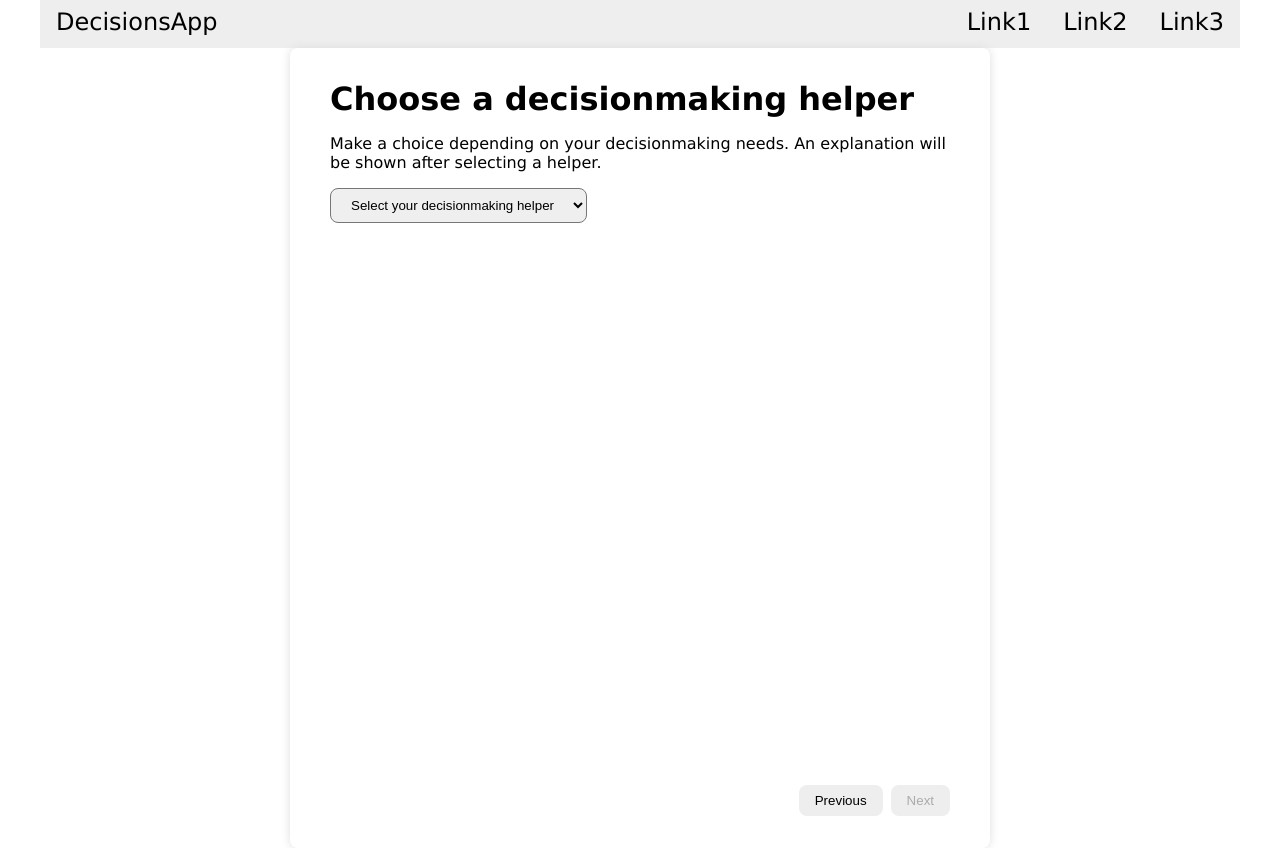
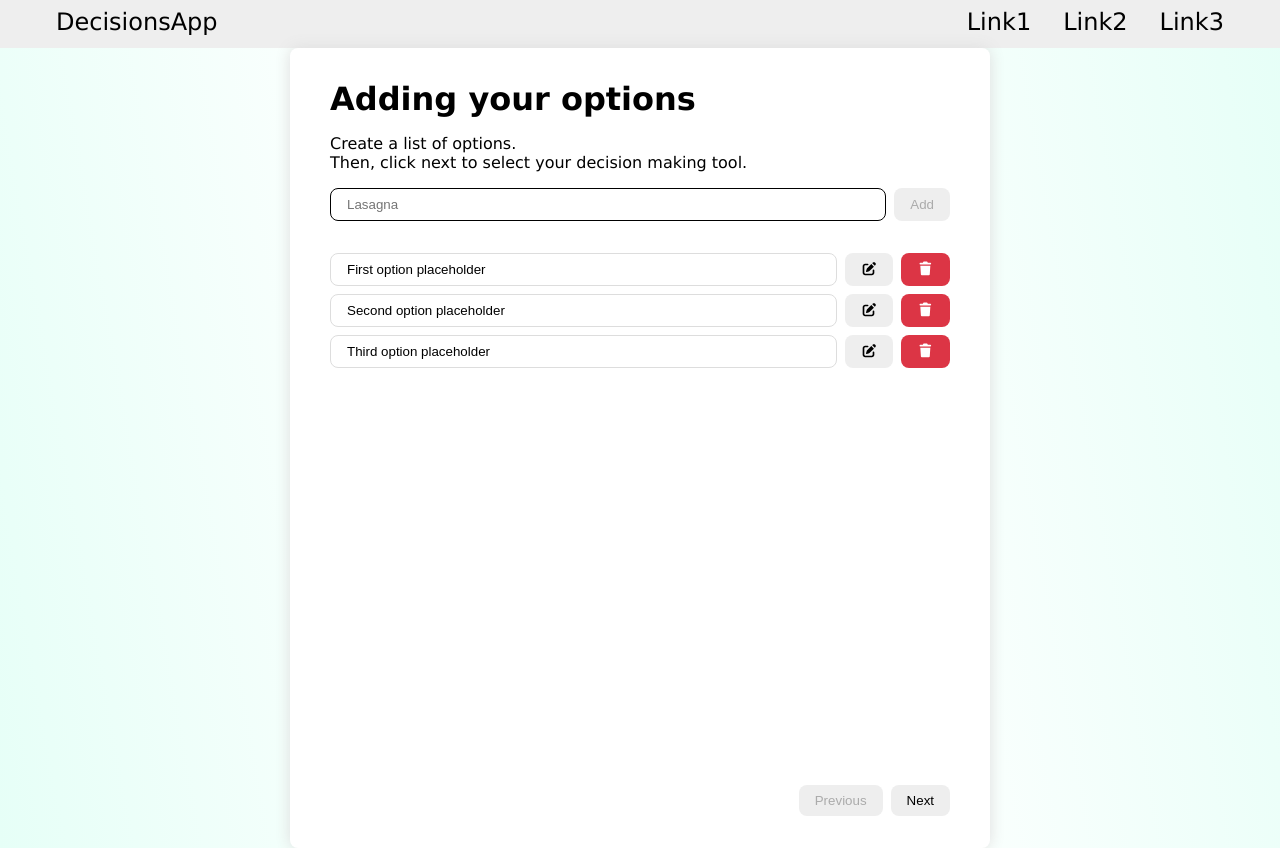
Before and after one commit to anthanhdoan/decisions-app, a React (Vite) app: page / in a window 1280 px wide. Built offline with nearby package versions, Linux system fonts and the light colour scheme.

Commit message:
Add FontAwesome icons to ListItem component and changed styling to ListItem buttons.

```diff
--- a/package.json
+++ b/package.json
@@ -10,6 +10,9 @@
     "preview": "vite preview"
   },
   "dependencies": {
+    "@fortawesome/fontawesome-svg-core": "^7.0.0",
+    "@fortawesome/free-solid-svg-icons": "^7.0.0",
+    "@fortawesome/react-fontawesome": "^0.2.3",
     "react": "^19.1.0",
     "react-dom": "^19.1.0"
   },
--- a/src/App.css
+++ b/src/App.css
@@ -1,7 +1,6 @@
 .app-container {
   width: 1200px;
   min-height: calc(100vh - 3rem);
-  background-color: #fff;
   display: flex;
   flex-direction: column;
   align-items: center;
--- a/src/components/ListItem.tsx
+++ b/src/components/ListItem.tsx
@@ -1,6 +1,13 @@
 import { useRef, useState } from "react";
 import "./ListItem.css";
 import type { IOption } from "../contexts/OptionsContext";
+import { FontAwesomeIcon } from "@fortawesome/react-fontawesome";
+import {
+  faTrash,
+  faPenToSquare,
+  faCancel,
+  faCheck,
+} from "@fortawesome/free-solid-svg-icons";
 
 interface IListItemProps {
   optionId: number;
@@ -67,13 +74,13 @@ export default function ListItem(props: IListItemProps) {
               type="submit"
               onClick={() => editOption()}
             >
-              Edit
+              <FontAwesomeIcon icon={faPenToSquare} />
             </button>
             <button
-              className="listitem-button"
+              className="listitem-button btn-danger"
               onClick={() => removeOption(props.optionId)}
             >
-              Remove
+              <FontAwesomeIcon icon={faTrash} />
             </button>
           </div>
         ) : (
@@ -84,10 +91,10 @@ export default function ListItem(props: IListItemProps) {
               onClick={() => saveEditedValue(props.optionId)}
               disabled={!editValue}
             >
-              Save
+              <FontAwesomeIcon icon={faCheck} />
             </button>
             <button className="listitem-button" onClick={() => cancelEdit()}>
-              Cancel
+              <FontAwesomeIcon icon={faCancel} />
             </button>
           </div>
         )}
--- a/src/components/MultiStep.css
+++ b/src/components/MultiStep.css
@@ -1,6 +1,7 @@
 .multistep-container {
   border-radius: 0.5rem;
-  box-shadow: 0 0 10px #ddd;
+  box-shadow: 0 0 1rem #ddd;
+  background-color: #fff;
 }
 
 .multistep-page {
--- a/src/components/MultiStep.tsx
+++ b/src/components/MultiStep.tsx
@@ -4,7 +4,7 @@ import "./MultiStep.css";
 
 export default function MultiStep() {
   // set initial state for step to 1 after finishing the other steps.
-  const [step, setStep] = useState<number>(2);
+  const [step, setStep] = useState<number>(1);
   const [selectedTool, setSelectedTool] = useState<string>("");
 
   const nextStep = () => {
@@ -123,7 +123,7 @@ export default function MultiStep() {
             <button className="multistep-button" onClick={prevStep}>
               Previous
             </button>
-            <button className="multistep-button">Continue</button>
+            <button className="multistep-button">Finish</button>
           </div>
         </div>
       )}
--- a/src/components/NavBar.css
+++ b/src/components/NavBar.css
@@ -5,6 +5,17 @@
   font-size: 1.5rem;
   display: flex;
   justify-content: space-between;
+}
+
+.nav-bar::after {
+  width: 100vw;
+  height: 3rem;
+  content: "";
+  background-color: #eee;
+  position: absolute;
+  top: 0;
+  left: 0;
+  z-index: -1;
 }
 
 .nav-logo {
--- a/src/index.css
+++ b/src/index.css
@@ -5,7 +5,7 @@
 
   /* Status  */
   --color-success: #198754;
-  --color-info: #0dcaf0;
+  --color-info: #005fb8;
   --color-warning: #ffc107;
   --color-danger: #dc3545;
 
@@ -17,8 +17,30 @@
   --color-muted: #6c757d;
 }
 
+.btn-info {
+  color: #fff;
+  background-color: var(--color-info);
+}
+
+.btn-success {
+  color: #fff;
+  background-color: var(--color-success);
+}
+
+.btn-danger {
+  color: #fff;
+  background-color: var(--color-danger);
+}
+
 body {
   margin: 0;
   display: flex;
   justify-content: center;
+  background: linear-gradient(
+    80deg,
+    #e6fff7 0%,
+    #ffffff 40%,
+    #ffffff 60%,
+    #e6fff7 100%
+  );
 }
```
Also changed, not shown: 1 other file (tests, documents, lock files or other folders).
